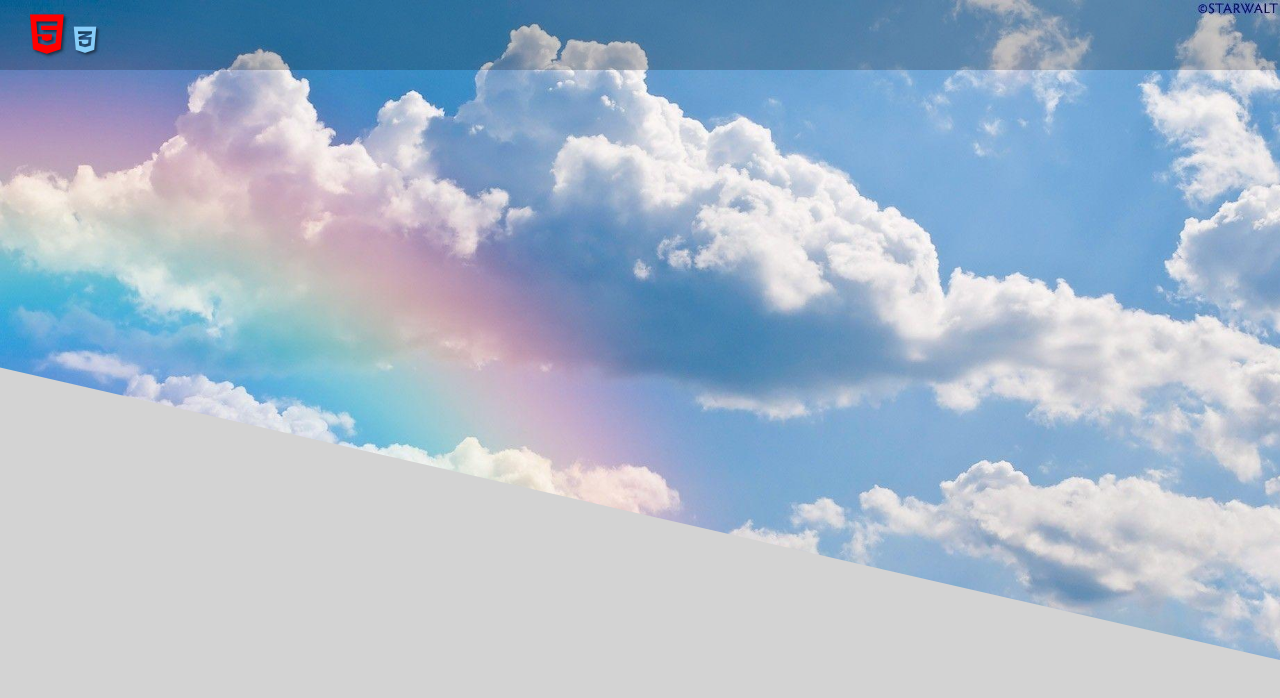
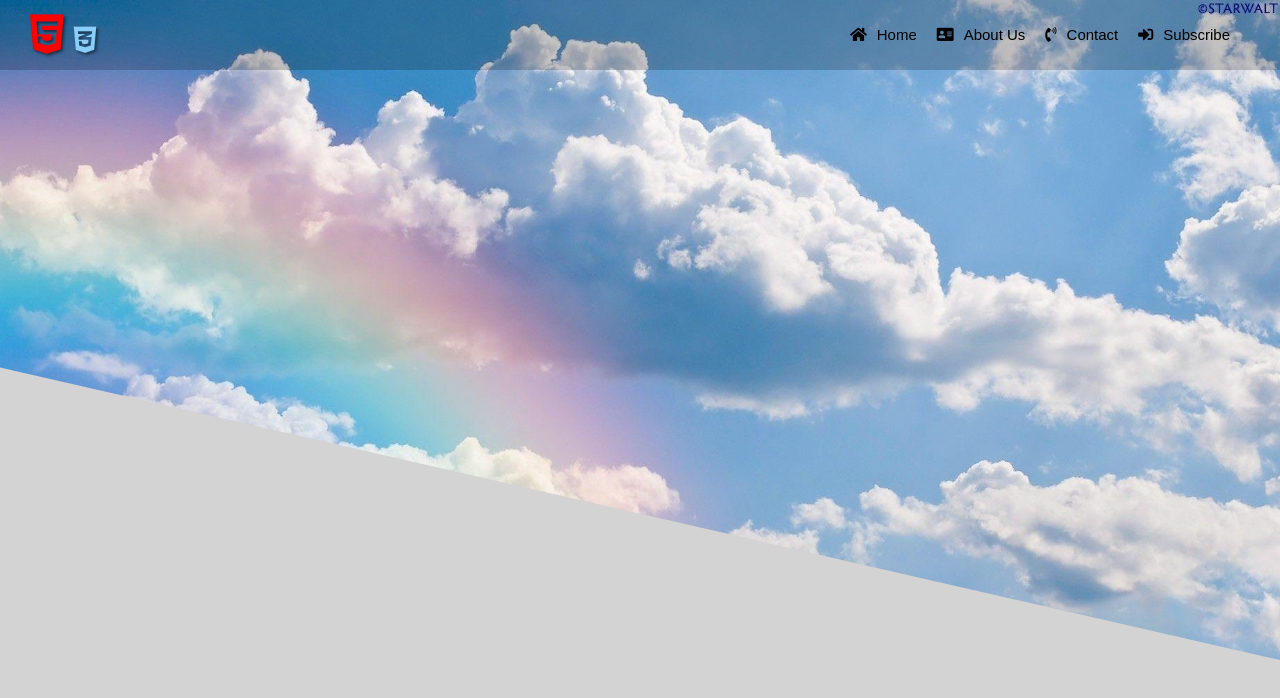
Before and after one commit to hovoruha/VueProject, a Vue app: page / in a window 1280 px wide. Shown: the top 698 px of the page. Built offline with nearby package versions, Linux system fonts and the light colour scheme.

Commit message:
navbar-item v-for fix

```diff
--- a/src/components/navbar.vue
+++ b/src/components/navbar.vue
@@ -6,7 +6,7 @@
     </div>
     <div class="navbar-menu">
       <!-- <nav_item :item="menuItems"></nav_item> -->
-      <nav_item></nav_item>
+      <navitem :Items="Items" />
 
       <!-- <li class="navbar-menu-item">
         <a href="#"
@@ -34,18 +34,23 @@
 </template>
 
 <script>
-import nav_item from "./navitem.vue";
+import navitem from "./navitem.vue";
 
 export default {
   name: "navbar",
 
   components: {
-    nav_item: nav_item,
+    navitem,
   },
 
   data() {
     return {
-      menuItems: [
+      Items: [],
+    };
+  },
+
+  created() {
+    this.Items = [
       { icon: `<i class="fas fa-home"></i>`, text: "Home", url: "#" },
       {
         icon: `<i class="fas fa-address-card"></i>`,
@@ -62,13 +67,8 @@ export default {
         text: "Subscribe",
         url: "#",
       },
-      ],
-    };
+    ];
   },
-
-  // props: {
-  //   msg: String
-  // }
 };
 </script>
 
--- a/src/components/navitem.vue
+++ b/src/components/navitem.vue
@@ -1,5 +1,5 @@
 <template>
-  <li class="navbar-menu-item" v-for="item in menuItems">
+  <li class="navbar-menu-item" v-for="(item, i) in Items" :key="i">
     <a :href="item.url"
       ><span class="navbar-menu-icon" v-html="item.icon"></span
       >{{ item.text }}</a
@@ -9,8 +9,11 @@
 
 <script>
 export default {
-  name: "nav_item",
-  // props: ["item"],
+  name: "navitem",
+
+  props: {
+    Items: Array,
+  },
 };
 </script>
 
--- a/src/main.js
+++ b/src/main.js
@@ -1,4 +1,4 @@
-import { createApp } from 'vue'
-import App from './App.vue'
+import { createApp } from "vue";
+import App from "./App.vue";
 
-createApp(App).mount('#app')
+createApp(App).mount("#app");
```
Also changed, not shown: 1 other file (tests, documents, lock files or other folders). Lines whose indentation alone changed are shown as unchanged.
